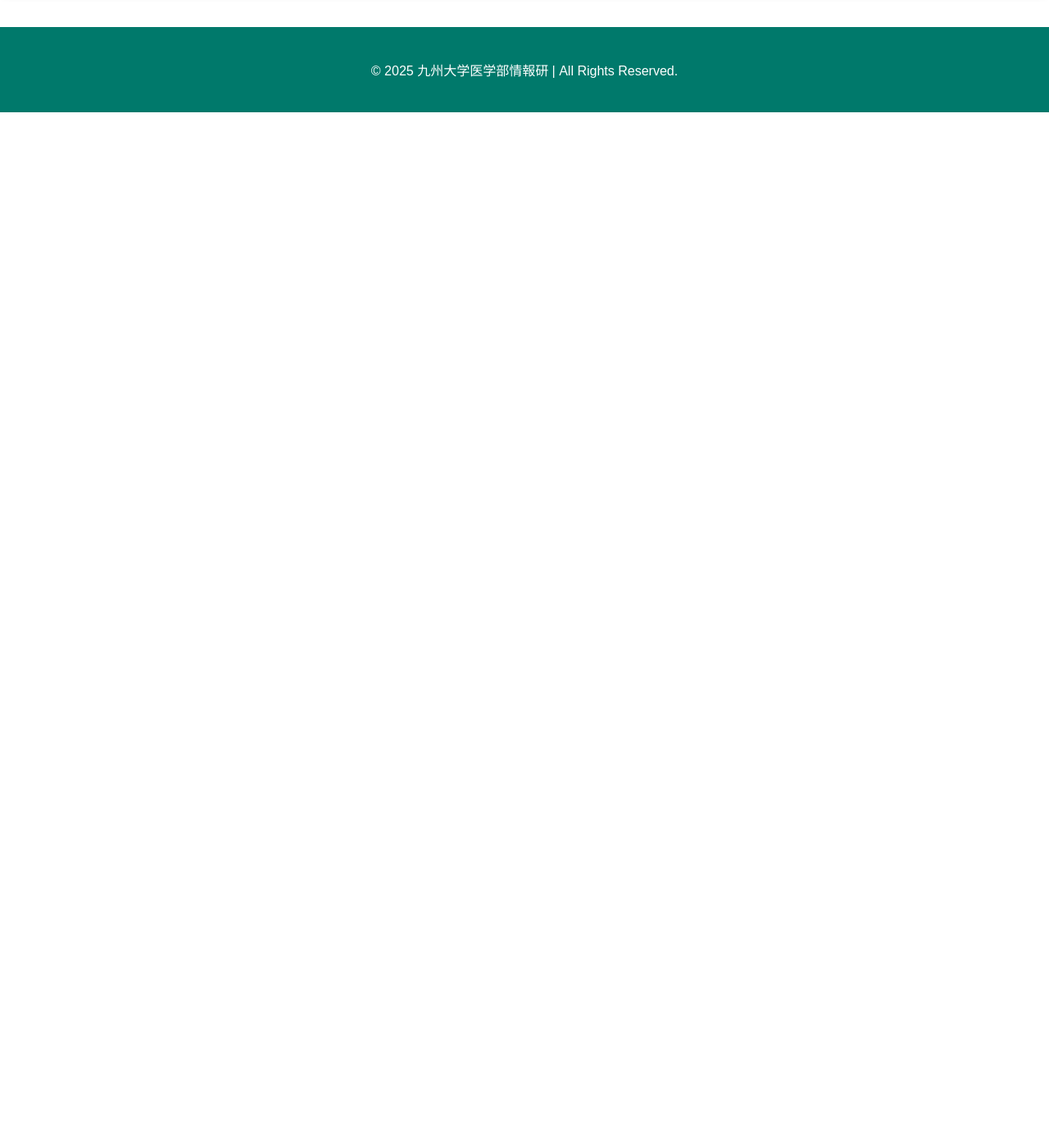
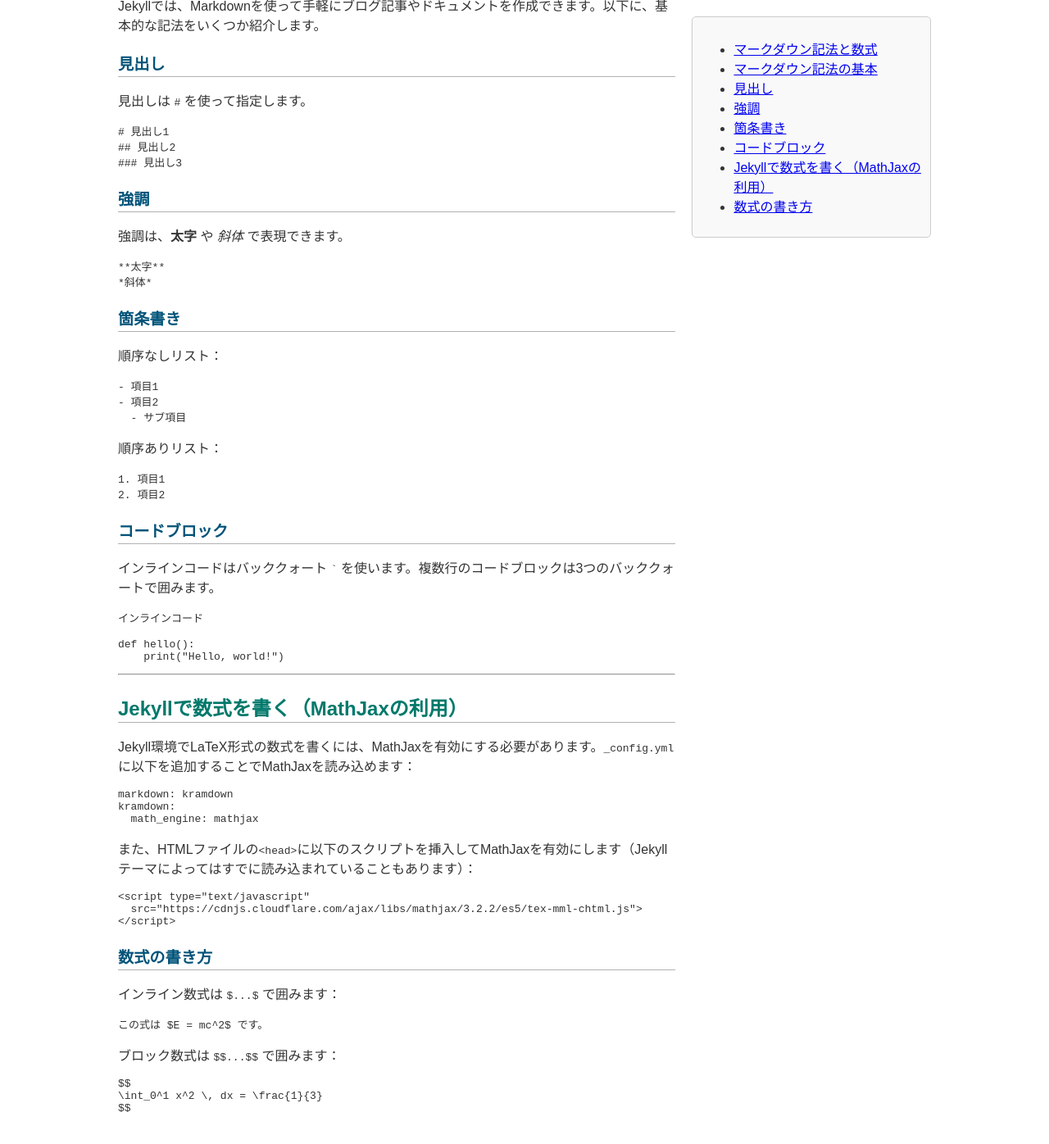
Before and after one commit to qumiclub/club-welcome-page, a Jekyll site: the page built from _posts/2025-04-18-マークダウン記法と数式.md, in a window 1280 px wide and 1400 px high, scrolled down 309 px. Shown: the top 1396 px of the window at 82% size. Built offline with Jekyll 4.4.1, drawn with Linux system fonts in a browser that asks for light colours; before the commit the page ends 900 px from its top, so only the background shows below that; some of the changed text lies outside the part shown.

Commit message:
記事を投稿

````diff
--- a/_posts/2025-04-18-マークダウン記法と数式.md
+++ b/_posts/2025-04-18-マークダウン記法と数式.md
@@ -2,5 +2,93 @@
 layout: article
 title: "マークダウン記法と数式"
 author: N.Haruto
-tags: ["コンペ","画像", "Transformer"]
+tags: ["Github-Pages", "Jekyll"]
 ---
+# マークダウン記法と数式
+
+## マークダウン記法の基本
+
+Markdown（マークダウン）は、簡潔な記法で文書を記述できる軽量マークアップ言語です。Jekyllでは、Markdownを使って手軽にブログ記事やドキュメントを作成できます。以下に、基本的な記法をいくつか紹介します。
+
+### 見出し
+
+見出しは `#` を使って指定します。
+
+```markdown
+# 見出し1
+## 見出し2
+### 見出し3
+```
+
+### 強調
+
+強調は、**太字** や *斜体* で表現できます。
+
+```markdown
+**太字**
+*斜体*
+```
+
+### 箇条書き
+
+順序なしリスト：
+
+```markdown
+- 項目1
+- 項目2
+  - サブ項目
+```
+
+順序ありリスト：
+
+```markdown
+1. 項目1
+2. 項目2
+```
+
+### コードブロック
+
+インラインコードはバッククォート `` ` `` を使います。複数行のコードブロックは3つのバッククォートで囲みます。
+
+`インラインコード`
+
+```python
+def hello():
+    print("Hello, world!")
+```
+
+---
+
+## Jekyllで数式を書く（MathJaxの利用）
+
+Jekyll環境でLaTeX形式の数式を書くには、MathJaxを有効にする必要があります。`_config.yml` に以下を追加することでMathJaxを読み込めます：
+
+```yaml
+markdown: kramdown
+kramdown:
+  math_engine: mathjax
+```
+
+また、HTMLファイルの`<head>`に以下のスクリプトを挿入してMathJaxを有効にします（Jekyllテーマによってはすでに読み込まれていることもあります）：
+
+```html
+<script type="text/javascript"
+  src="https://cdnjs.cloudflare.com/ajax/libs/mathjax/3.2.2/es5/tex-mml-chtml.js">
+</script>
+```
+
+### 数式の書き方
+
+インライン数式は `$...$` で囲みます：
+
+```markdown
+この式は $E = mc^2$ です。
+```
+
+ブロック数式は `$$...$$` で囲みます：
+
+```markdown
+$$
+\int_0^1 x^2 \, dx = \frac{1}{3}
+$$
+```
````
Also changed, not shown: _posts/2025-04-21-SSHで複数のGitHubアカウントを使い分ける方法.md (added, +169 -0 lines).
